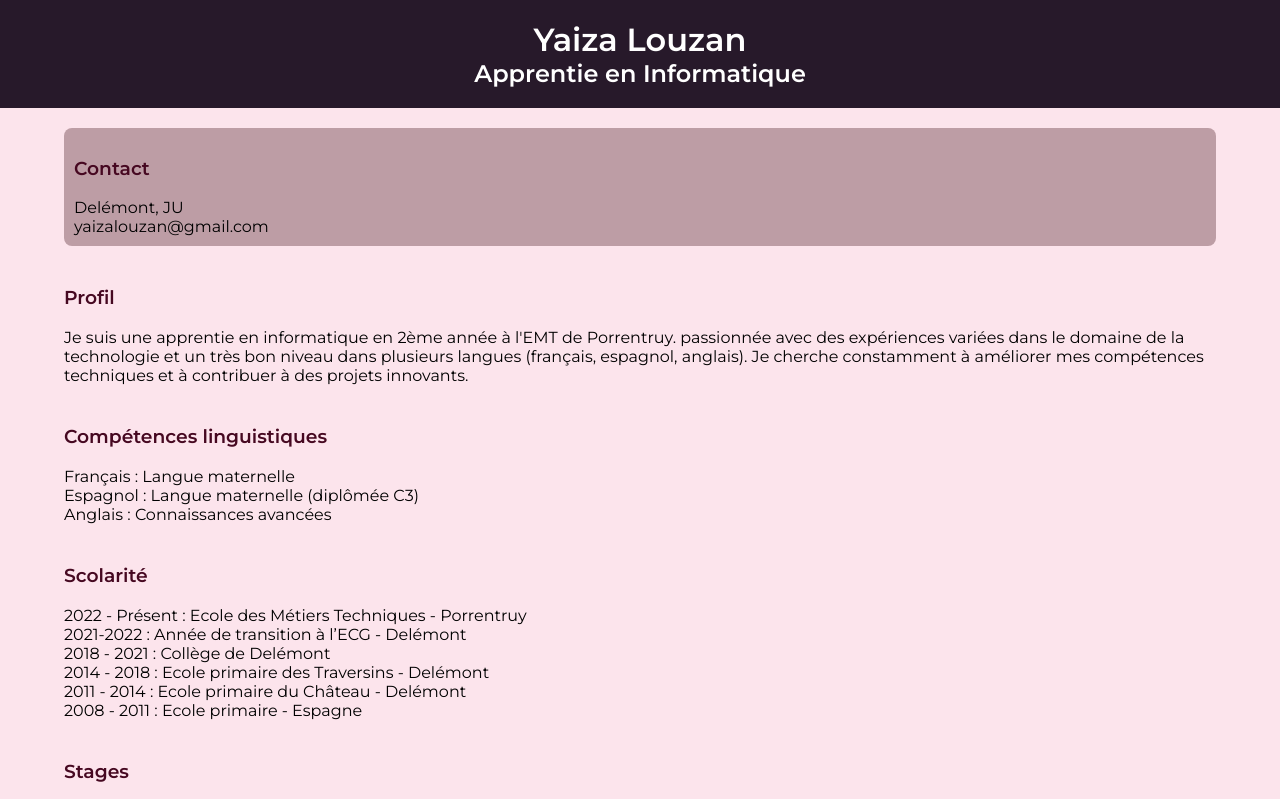
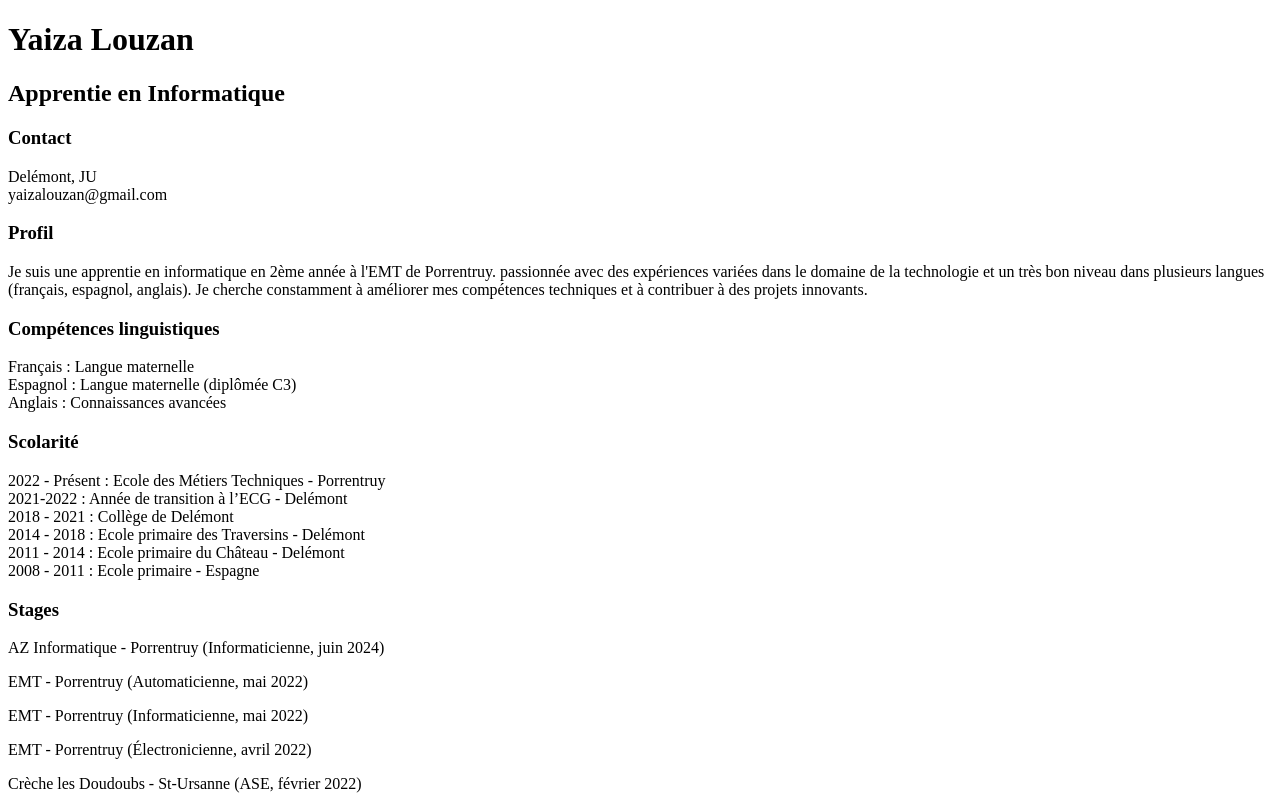
Before and after one commit to YaizaLouzan/portfolio, a plain HTML site: page index.html in a window 1280 px wide. Shown: the top 799 px of the page. Drawn offline with Linux system fonts and the light colour scheme.

Commit message:
Update index.html

```diff
--- a/index.html
+++ b/index.html
@@ -6,73 +6,6 @@
     <meta name="viewport" content="width=device-width, initial-scale=1.0">
     <title>Portfolio - Yaiza Louzan</title>
     <link href="https://fonts.googleapis.com/css2?family=Montserrat:wght@400;600&display=swap" rel="stylesheet">
-    <style>
-        body {
-            font-family: 'Montserrat', sans-serif;
-            background-color: #fce4ec;
-            color: #333;
-            margin: 0;
-            padding: 0;
-        }
-
-        header {
-            background-color: #27192a;
-            color: white;
-            padding: 20px;
-            text-align: center;
-        }
-
-        h1, h2 {
-            margin: 0;
-            color: #ffffff;
-        }
-
-        .container {
-            width: 90%;
-            max-width: 1200px;
-            margin: 0 auto;
-            padding: 20px;
-        }
-
-        .section {
-            margin-bottom: 40px;
-        }
-
-        h3 {
-            color: #460821;
-        }
-
-        p {
-            color: #000000;
-        }
-
-        .contact {
-            background-color: #bd9da5;
-            padding: 10px;
-            border-radius: 8px;
-            margin-bottom: 20px;
-        }
-
-        footer {
-            background-color: #27192a;
-            color: white;
-            text-align: center;
-            padding: 10px;
-        }
-
-        .contact-info {
-            margin: 0;
-        }
-
-        .project-item {
-            background-color: #fce4ec;
-            padding: 15px;
-            border: 1px solid #7581ad;
-            border-radius: 10px;
-            margin-bottom: 10px;
-        }
-
-    </style>
 </head>
 
 <body>
```
